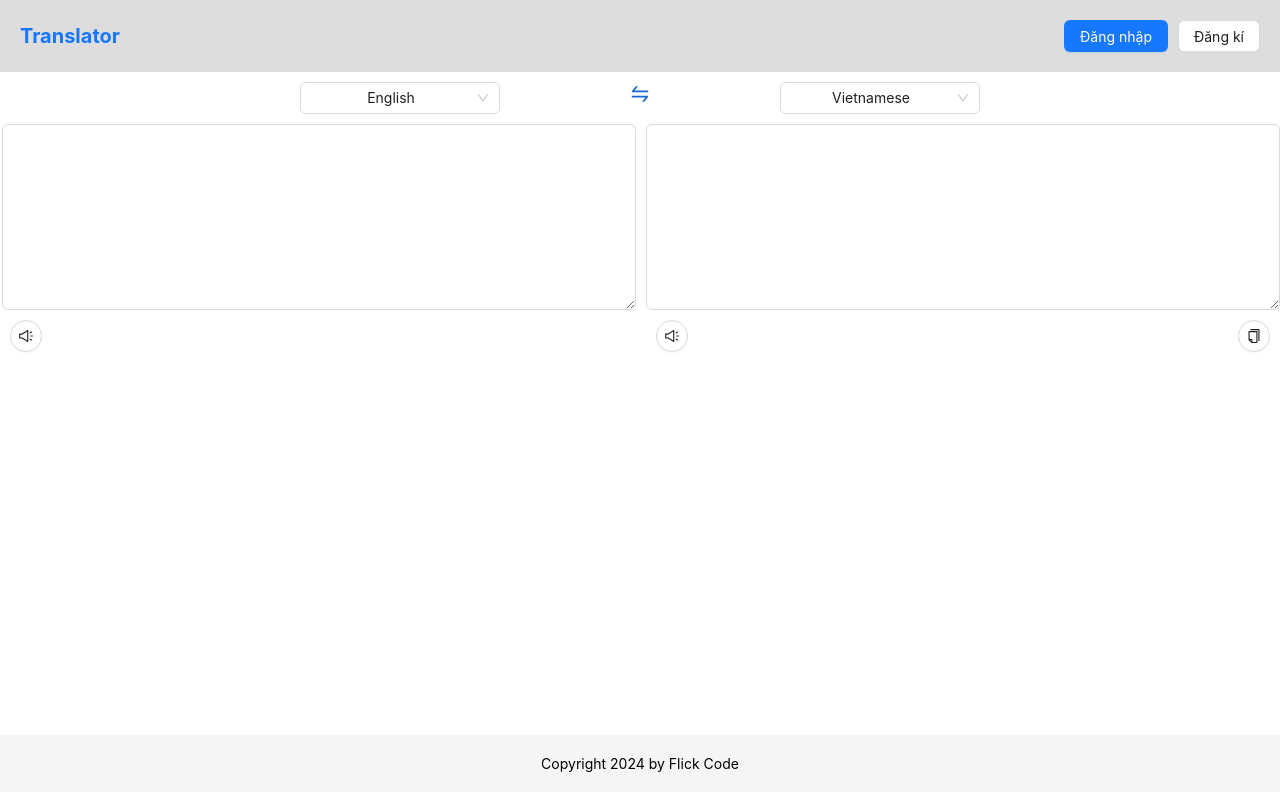
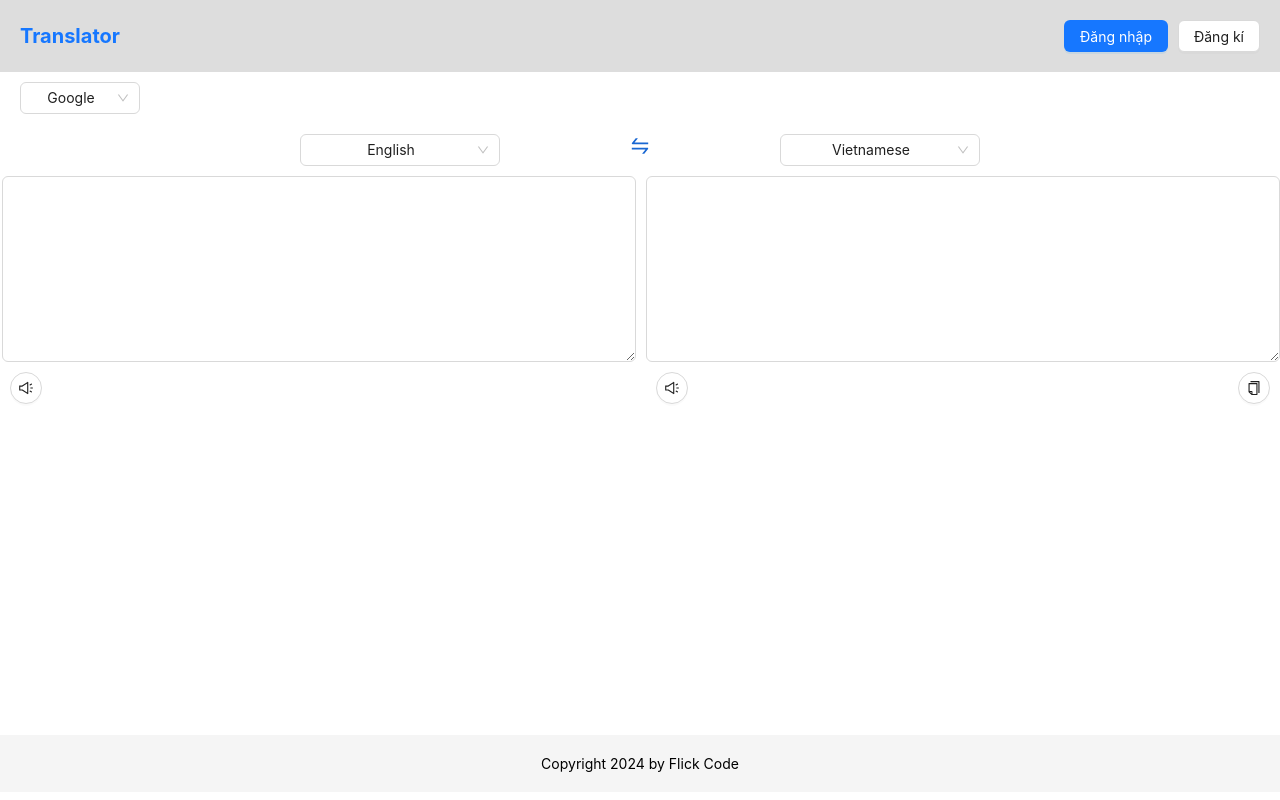
Before and after one commit to Anh39/Sofware-Engineering, a React (Create React App) app in the folder frontend/react_front_end/: page / in a window 1280 px wide. Built offline with nearby package versions, Linux system fonts and the light colour scheme.

Commit message:
update change api

```diff
--- a/frontend/react_front_end/src/pages/Home/index.js
+++ b/frontend/react_front_end/src/pages/Home/index.js
@@ -4,8 +4,8 @@ import { useEffect, useState } from "react";
 import "../../language";
 import { language } from "../../language";
 import TextArea from "antd/es/input/TextArea";
-import { getCookie} from "../../helpers/cookie";
-import { translateTextServer,  saveRecord } from "../../Services/userService";
+import { getCookie } from "../../helpers/cookie";
+import { translateTextServer, saveRecord } from "../../Services/userService";
 
 
 function Home() {
@@ -19,10 +19,35 @@ function Home() {
     const [inputText, setInputText] = useState('');
     const [translatedText, setTranslatedText] = useState('');
 
+    const [api, setApi] = useState('google');
+
     const languageOptions = Object.keys(language).map((key) => ({
         label: language[key],
         value: key,
     }));
+
+    const typeApi = [
+        {
+            value: 'google',
+            label: 'Google'
+        },
+        {
+            value: 'mymemory',
+            label: 'My Memory'
+        },
+        {
+            value: 'gpt3.5',
+            label: 'GPT 3.5'
+        },
+        {
+            value: 'gpt4',
+            label: 'GPT 4'
+        }
+    ];
+
+    const changeAPI = (value) => {
+        setApi(value);
+    }
 
     const translateText = async (text) => {
         let mapping = {
@@ -33,7 +58,7 @@ function Home() {
             from_language: mapping[FromLang.label],
             to_language: mapping[ToLang.label],
             from_content: text,
-            engine: 'auto'
+            engine: api
         }
         const response = await translateTextServer(options);
         if (response.ok) {
@@ -89,7 +114,7 @@ function Home() {
     const Save = async () => {
         const options = {
             to_content: translatedText,
-            engine_used: "google",
+            engine_used: api,
             from_language: FromLang.value,
             to_language: ToLang.value,
             from_content: inputText,
@@ -120,6 +145,17 @@ function Home() {
     return (
         <>
             {contextHolder}
+            <Flex className="trans__type" gap="large">
+                <Select
+                    defaultValue='google'
+                    options={typeApi}
+                    className="trans__type--button"
+                    style={{
+                        width: 120,
+                    }}
+                    onChange={changeAPI}
+                />
+            </Flex>
             <Flex justify="center">
                 <Select
                     onChange={handleChangeFromLang}
```
Also changed, not shown: 1 other file (tests, documents, lock files or other folders).
